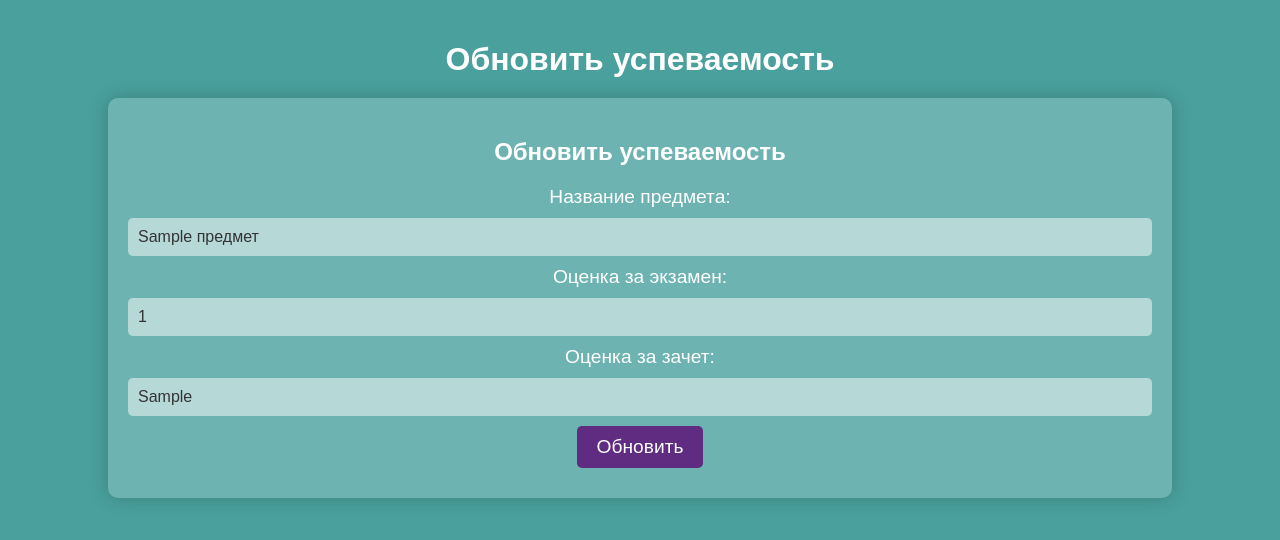
After one commit to Arihina/django_pet_project, a Django app: page /upd-subjects-mark/1/ in a window 1280 px wide. The commit adds this page. Shown: the top 540 px of the page. Run offline with Django 5.2, Linux system fonts and the light colour scheme; tables that the repository leaves empty hold one stand-in row (values such as "Sample post").

Commit message:
add updating subjects marks

```diff
--- /dev/null
+++ b/university/app/static/form_styles.css
@@ -0,0 +1,60 @@
+body {
+  margin: 0;
+  background: #49a09d;
+  font-family: sans-serif;
+  font-weight: 100;
+  padding-top: 20px;
+}
+
+h1, h2, h3 {
+  color: #fff;
+  text-align: center;
+  margin-bottom: 20px;
+}
+.form-container {
+  width: 80%;
+  margin: 0 auto;
+  background-color: rgba(255, 255, 255, 0.2);
+  padding: 20px;
+  border-radius: 10px;
+  box-shadow: 0 0 20px rgba(0, 0, 0, 0.2);
+  text-align: center;
+}
+
+.form-container label {
+  color: #fff;
+  display: block;
+  margin-bottom: 10px;
+  font-size: larger;
+}
+.form-container input[type="text"],
+.form-container input[type="number"],
+.form-container input[type="email"],
+.form-container select {
+  width: calc(100% - 20px);
+  padding: 10px;
+  margin: 10px auto;
+  border: none;
+  border-radius: 5px;
+  background-color: rgba(255, 255, 255, 0.5);
+  color: #333;
+  font-size: medium;
+  display: block;
+}
+
+.form-container button {
+  background-color: #5f2c82;
+  color: #fff;
+  border: none;
+  padding: 10px 20px;
+  border-radius: 5px;
+  cursor: pointer;
+  font-size: larger;
+  transition: background-color 0.3s;
+  margin: 10px auto;
+  display: block;
+}
+
+.form-container button:hover {
+  background-color: #49a09d;
+}
--- a/university/app/templates/teachers_menu.html
+++ b/university/app/templates/teachers_menu.html
@@ -26,6 +26,10 @@
     <a href="{% url 'departments' %}" class="button">Группы и кафедры</a>
     <a href="{% url 'performance' %}" class="button">Успеваемость</a>
     <a href="{% url 'subjects' %}" class="button">Предметы</a>
+    <a href="{% url 'add_subject_mark' %}" class="button">Добавить успеваемость</a>
+    <a href="{% url 'input_subject_id' %}" class="button">Обновить успеваемость</a>
+    <a href="{% url 'students' %}" class="button">Поиск по студентам</a>
+    <a href="{% url 'students' %}" class="button">Поиск по группам</a>
 </div>
 </body>
 </html>
--- /dev/null
+++ b/university/app/templates/update_subject_mark.html
@@ -0,0 +1,31 @@
+{% load static %}
+
+<!DOCTYPE html>
+<html lang="ru">
+<head>
+    <meta charset="UTF-8">
+    <link rel="stylesheet" href="{% static 'form_styles.css' %}" type="text/css">
+    <title>Добавить успеваемость</title>
+
+</head>
+<body>
+<h1>Обновить успеваемость</h1>
+<div class="form-container">
+    <h2>Обновить успеваемость</h2>
+    <form method="post" action="{% url 'update_subject_mark' subject.id %}">
+        {% csrf_token %}
+
+        <label for="subject_name">Название предмета:</label>
+        <input type="text" id="subject_name" name="subject_name" value="{{ subject.id_subject }}" required>
+
+        <label for="exam_mark">Оценка за экзамен:</label>
+        <input type="number" id="exam_mark" name="exam_mark" value="{{ subject.Exam }}" min="1" max="5">
+
+        <label for="credit_mark">Оценка за зачет:</label>
+        <input type="text" id="credit_mark" name="credit_mark" value="{{ subject.Zachet }}">
+
+        <button type="submit">Обновить</button>
+    </form>
+</div>
+</body>
+</html>
--- a/university/app/urls.py
+++ b/university/app/urls.py
@@ -7,6 +7,9 @@ urlpatterns = [
     path('groups/', views.groups, name='groups'),
     path('departments/', views.departments, name='departments'),
     path('performance/', views.performance, name='performance'),
+    path('students/', views.students, name='students'),
     path('subjects/', views.subjects, name='subjects'),
-    path('students/', views.students, name='students'),
+    path('add-subjects-mark/', views.add_subject_mark, name='add_subject_mark'),
+    path('input-subject-id/', views.input_subject_id, name='input_subject_id'),
+    path('upd-subjects-mark/<int:subject_id>/', views.update_subject_mark, name='update_subject_mark'),
 ]
--- a/university/app/views.py
+++ b/university/app/views.py
@@ -1,8 +1,9 @@
 from collections import defaultdict
 
-from django.shortcuts import render
+from django.shortcuts import render, redirect, get_object_or_404
 
-from .models import PersonalInfo, Department, TeacherSubject, Group
+from .forms import PerformanceForm
+from .models import PersonalInfo, Department, TeacherSubject, Group, Subject, Performance
 
 
 def index(request):
@@ -51,9 +52,41 @@ def students(request):
     return render(request, 'students.html', {'groups': groups})
 
 
-def put_exam(request):
-    pass
+def add_subject_mark(request):
+    if request.method == 'POST':
+        form = PerformanceForm(request.POST)
+        if form.is_valid():
+            form.save()
+
+    else:
+        form = PerformanceForm()
+
+    return render(request, 'add_performance.html', {'form': form})
 
 
-def put_credit(request):
-    pass
+def input_subject_id(request):
+    if request.method == 'POST':
+        subject_id = request.POST.get('subject_id')
+        return redirect('update_subject_mark', subject_id=subject_id)
+
+    return render(request, 'input_subject_id.html')
+
+
+def update_subject_mark(request, subject_id):
+    subject = get_object_or_404(Performance, id=subject_id)
+
+    if request.method == 'POST':
+        exam = request.POST.get('exam_mark')
+        credit = request.POST.get('credit_mark')
+
+        if exam:
+            subject.Exam = exam
+        if credit:
+            subject.Zachet = credit
+
+        subject.save()
+
+    context = {
+        'subject': subject
+    }
+    return render(request, 'update_subject_mark.html', context)
```
Also changed, not shown: university/app/forms.py (added, +9 -0 lines), university/app/templates/add_performance.html (added, +21 -0 lines), university/app/templates/input_subject_id.html (added, +22 -0 lines).
